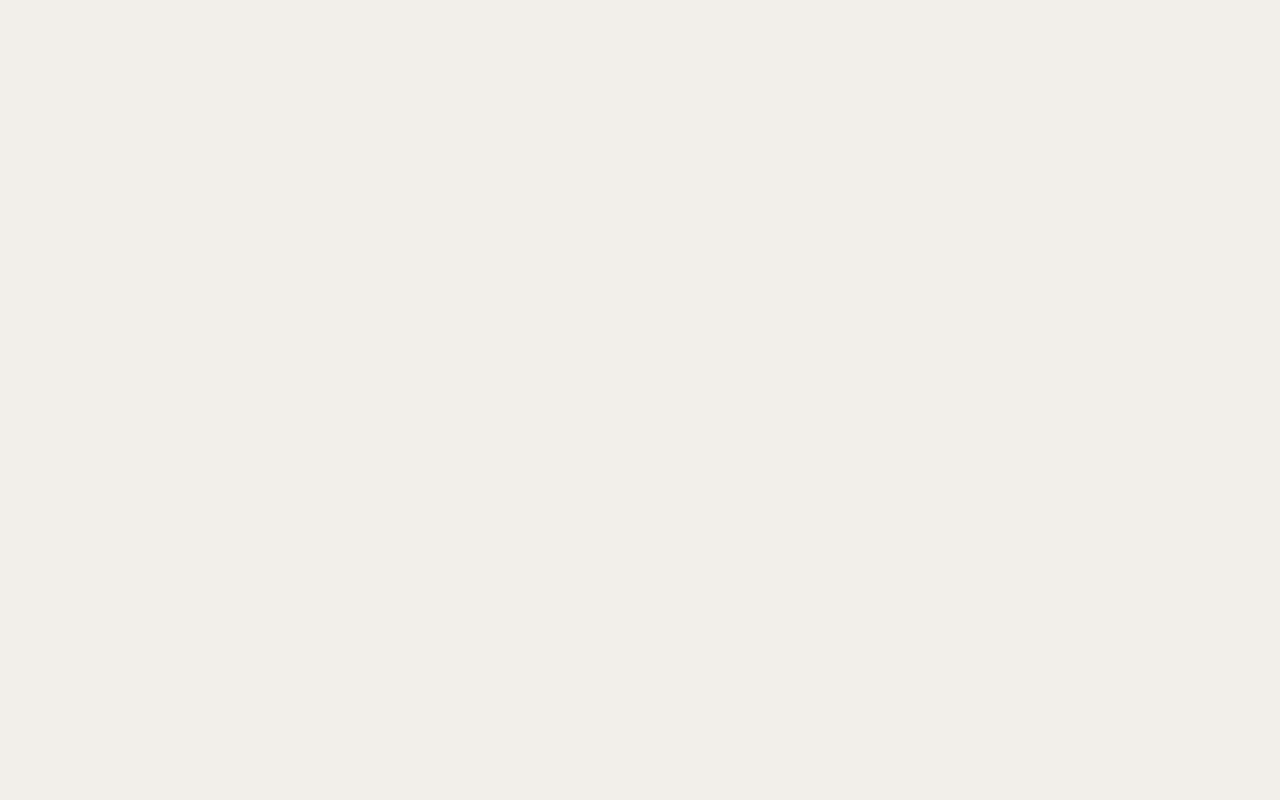
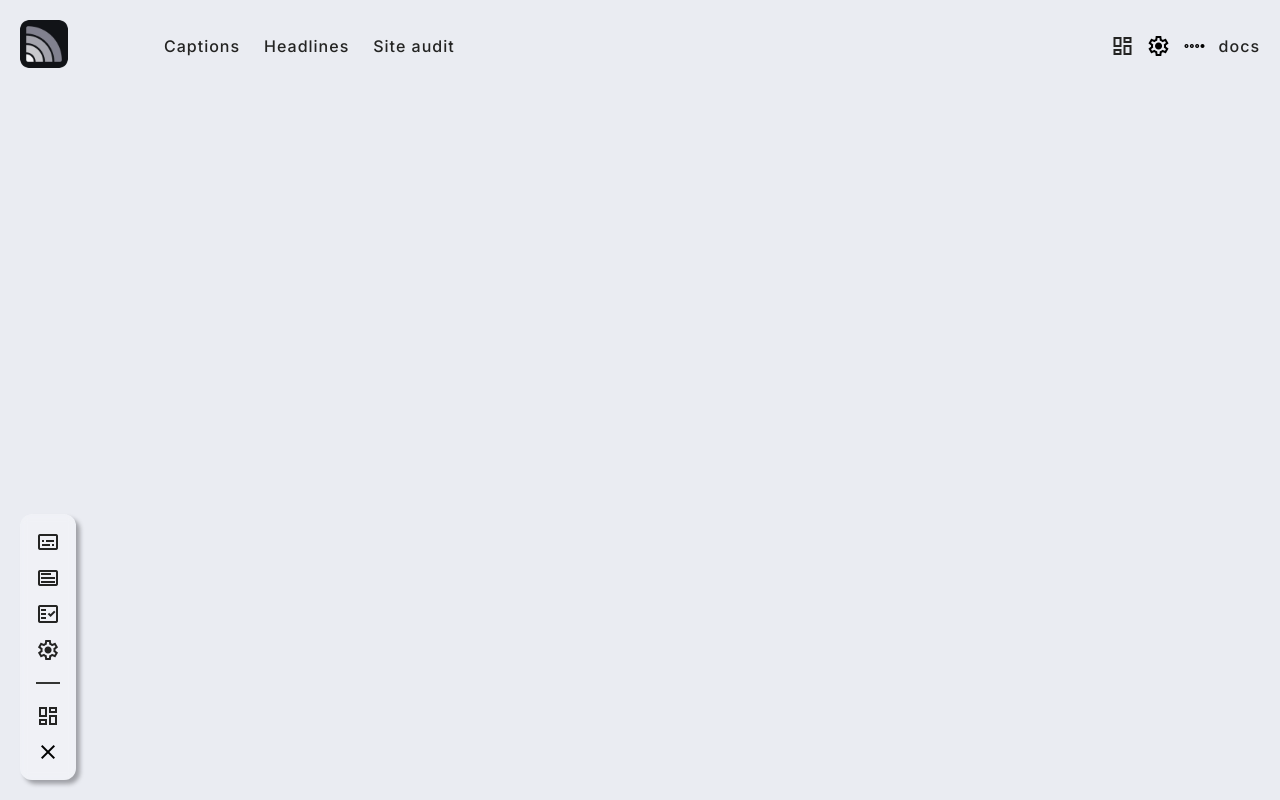
Before and after one commit to coderadi-in/ECHO, a Flask app: page /app/dashboard in a window 1280 px wide. Before the commit the page is empty. Run offline with Flask 3, Linux system fonts and the light colour scheme; parts of the project's set-up code (start-up, migrations or seed data) failed here and were passed over.

Commit message:
Completed backend part of app routing and app components.

```diff
--- a/routers/app.py
+++ b/routers/app.py
@@ -3,6 +3,10 @@ Application core routes management file for the Project.
 
 Manages the routes of core app functionalities.
 """
+
+# ==================================================
+# SETUP
+# ==================================================
 
 # ? IMPORTS
 from flask import Blueprint, render_template
@@ -10,6 +14,31 @@ from flask import Blueprint, render_template
 # ! ROUTER INIT
 app = Blueprint("app", __name__, url_prefix='/app')
 
+# ==================================================
+# ROUTES
+# ==================================================
+
+# & DASHBOARD ROUTE
 @app.route("/dashboard")
 def dashboard():
     return render_template('pages/dashboard.html')
+
+# & CAPTIONS ROUTE
+@app.route('/captions')
+def captions():
+    return render_template('pages/captions.html')
+
+# & HEADLINES ROUTE
+@app.route('/headlines')
+def headlines():
+    return render_template('pages/headlines.html')
+
+# & AUDIT ROUTE
+@app.route('/audit')
+def audit():
+    return render_template('pages/audit.html')
+
+# & SETTINGS ROUTE
+@app.route('/settings')
+def settings():
+    return render_template('pages/settings.html')
--- a/static/base/_utility.css
+++ b/static/base/_utility.css
@@ -34,8 +34,8 @@
 /* ================================================== */
 
 :root {
-    --color-bg-main: #F2EFEA;
-    --color-bg-card: #FDFFFF;
+    --color-bg-main: #EAECF2;
+    --color-bg-card: #FDFDFF;
 
     --color-text-main: #242423;
     --color-text-alt: #353A47;
@@ -44,7 +44,7 @@
     --color-accent-alt: #2A78CB;
 
     --color-surface-main: #12131757;
-    --color-surface-alt: #1B1C2257;
+    --color-surface-alt: #FDFDFF57;
     --color-border: #333533;
 
     --color-state-red: #DF2935;
@@ -340,7 +340,7 @@ html {
 /* ================================================== */
 
 .input {
-    background-color: var(--color-surface-alt);
+    background-color: var(--color-surface-main);
     color: var(--color-text-main);
     border: 1px solid var(--color-border);
     padding: 8px;
--- /dev/null
+++ b/templates/components/controls.html
@@ -0,0 +1,44 @@
+<style>
+    .controls {
+        position: fixed;
+        bottom: 20px;
+        left: 20px;
+        background-color: var(--color-surface-alt);
+        backdrop-filter: blur(4px);
+        box-shadow: 4px 4px 4px var(--color-surface-main);
+        transition:
+            opacity 0.4s,
+            transform 0.6s linear(0, 0.0086, 0.0322, 0.068, 0.1132, 0.1654, 0.2227, 0.2832, 0.3453, 0.4078, 0.4695, 0.5295, 0.5871, 0.6418, 0.6932, 0.7409, 0.7849, 0.8249, 0.861, 0.8933, 0.9219, 0.9469, 0.9685, 0.987, 1.0025, 1.0154, 1.0258, 1.034, 1.0403, 1.0448, 1.0478, 1.0495, 1.05, 1.0497, 1.0486, 1.0468, 1.0446, 1.042, 1.0392, 1.0362, 1.033, 1.0299, 1.0268, 1.0238, 1.0209, 1.0182, 1.0156, 1.0132, 1.011, 1.0089, 1.0071, 1.0055, 1.004, 1.0028, 1.0017, 1.0007, 0.9999, 0.9993, 0.9987, 0.9983, 0.998, 0.9978, 0.9976, 0.9975, 0.9975, 0.9975, 0.9976, 0.9976, 0.9978, 0.9979, 0.998, 0.9982, 0.9983, 0.9985, 0.9986, 0.9988, 0.9989, 0.9991, 0.9992, 0.9993, 0.9994, 0.9995, 0.9996, 0.9997, 0.9998, 0.9999, 0.9999, 1, 1, 1, 1.0001, 1.0001, 1.0001, 1.0001, 1.0001, 1.0001, 1.0001, 1.0001, 1.0001, 1.0001, 1);
+    }
+
+    .controls.hidden {
+        opacity: 0;
+        transform: translateY(100px);
+        pointer-events: none;
+    }
+</style>
+
+<section class="controls column gap-20 p-16 rounded-12">
+    <div class="column gap-12" id="appControls">
+        <a href="{{ url_for('app.captions') }}" class="link symbol" title="Captions">subtitles</a>
+        <a href="{{ url_for('app.headlines') }}" class="link symbol" title="Headlines">text_ad</a>
+        <a href="{{ url_for('app.audit') }}" class="link symbol" title="Site audit">fact_check</a>
+        <a href="{{ url_for('app.settings') }}" class="link symbol" title="Settings">settings</a>
+    </div>
+
+    <hr class="divider">
+
+    <div class="column gap-12" id="selfControls">
+        <a href="{{ url_for('app.dashboard') }}" class="link symbol" title="Dashboard">dashboard</a>
+        <button class="btn symbol" title="Close Controls" id="closeControls">close</button>
+    </div>
+</section>
+
+<script>
+    const closeControls = document.getElementById('closeControls');
+    const controls = document.querySelector('.controls');
+
+    closeControls.addEventListener('click', () => {
+        controls.classList.add('hidden');
+    })
+</script>
--- /dev/null
+++ b/templates/components/header.html
@@ -0,0 +1,34 @@
+<style>
+    @media (max-width: 768px) {
+        .header .navlinks { display: none; }
+    }
+</style>
+
+<header class="header p-20 row h-sb">
+    <div class="left row gap-96">
+        <a href="{{ url_for('app.dashboard') }}" class="link">
+            <img src="{{ url_for('static', filename='assets/icons/logo.webp') }}" alt="ECHO" class="logo">
+        </a>
+
+        <ul class="navlinks list row gap-24">
+            <li><a href="{{ url_for('app.captions') }}" class="link">Captions</a></li>
+            <li><a href="{{ url_for('app.headlines') }}" class="link">Headlines</a></li>
+            <li><a href="{{ url_for('app.audit') }}" class="link">Site audit</a></li>
+        </ul>
+    </div>
+
+    <div class="right row gap-12">
+        <a href="{{ url_for('app.dashboard') }}" class="link symbol" title="Dashboard">dashboard</a>
+        <button class="btn symbol" title="Settings">settings</button>
+        <button class="btn symbol" title="Open Controls" id="openControls">page_control</button>
+        <a href="/docs" class="link">docs</a>
+    </div>
+</header>
+
+<script>
+    const openControls = document.getElementById('openControls');
+
+    openControls.addEventListener('click', () => {
+        controls.classList.remove('hidden');
+    })
+</script>
--- a/templates/pages/dashboard.html
+++ b/templates/pages/dashboard.html
@@ -3,6 +3,7 @@
 <head>
     <meta charset="UTF-8">
     <meta name="viewport" content="width=device-width, initial-scale=1.0">
+    <link rel="pre-connect" href="https://fonts.googleapis.com">
 
     <title>Dashboard &bull; ECHO</title>
 
@@ -10,5 +11,8 @@
 </head>
 <body>
     {% include 'components/msg.html' %}
+
+    {% include 'components/header.html' %}
+    {% include 'components/controls.html' %}
 </body>
 </html>
```
